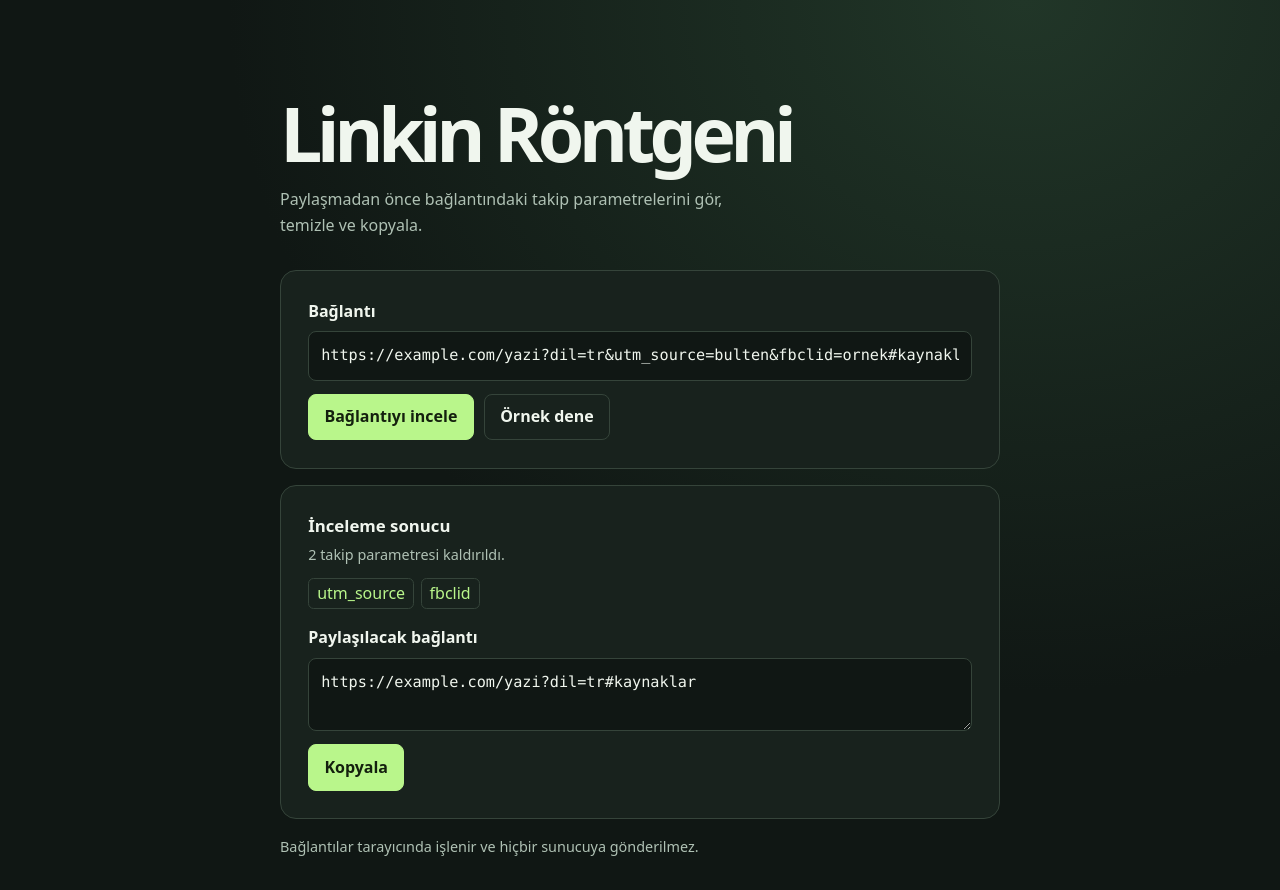
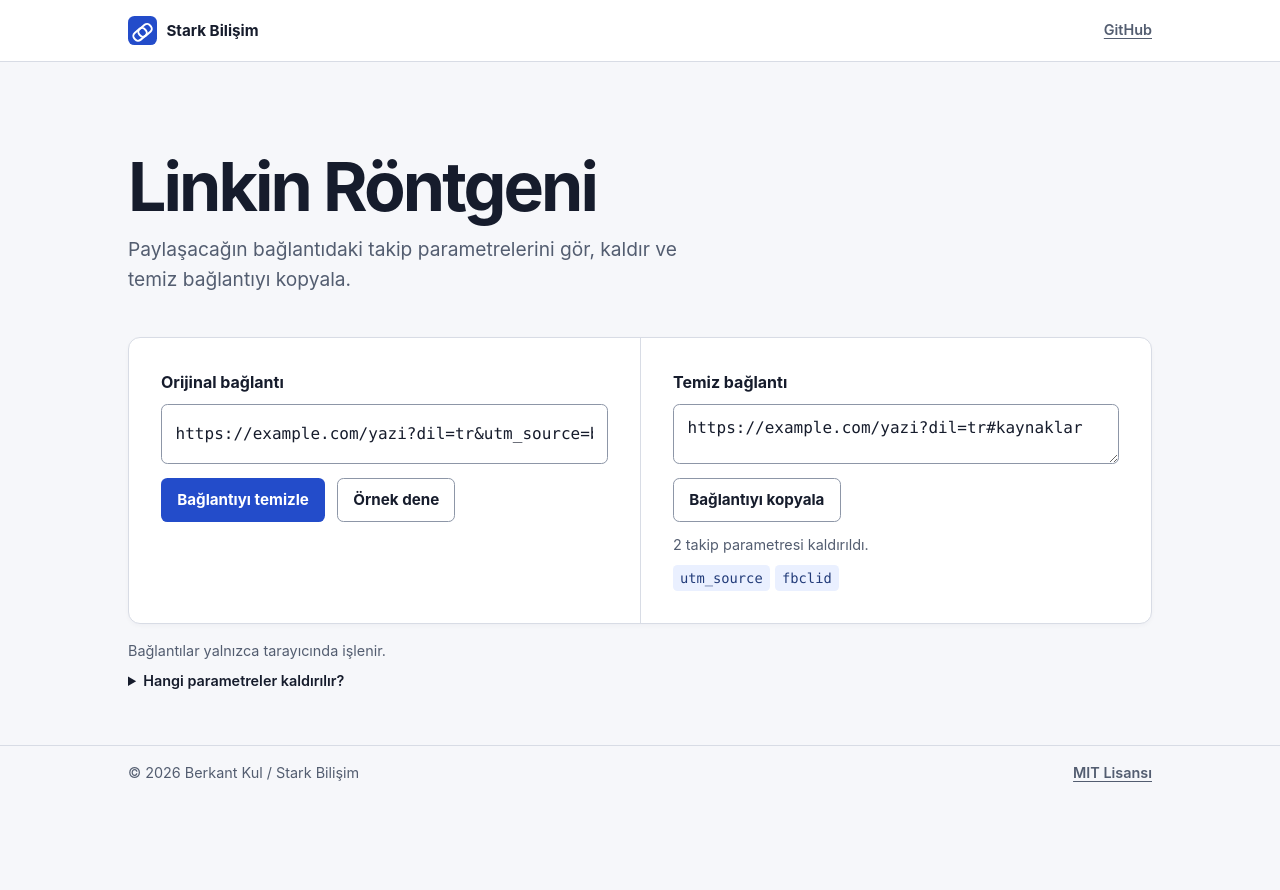
Before and after one commit to berkantkull/linkin-rontgeni, a plain HTML site: page index.html in a window 1280 px wide. Both pictures are taken after a click on the button "Örnek dene". After the commit the page ends 800 px from the top, so only its background shows below. Drawn offline with Linux system fonts and the light colour scheme.

Commit message:
Redesign the link cleaner and add MIT license

```diff
--- a/index.html
+++ b/index.html
@@ -4,100 +4,239 @@
   <meta charset="utf-8">
   <meta name="viewport" content="width=device-width, initial-scale=1">
   <meta name="description" content="Paylaşmadan önce bağlantındaki takip parametrelerini gör ve temizle.">
-  <meta name="theme-color" content="#101714">
+  <meta name="theme-color" content="#f6f7fa">
   <title>Linkin Röntgeni</title>
   <style>
     :root {
-      color-scheme: dark;
-      --bg: #101714;
-      --panel: #18221d;
-      --border: #35443a;
-      --text: #f0f6ee;
-      --muted: #afc1b4;
-      --mint: #b9f68b;
-      --dark: #14200e;
-      --warning: #ffb6a4;
-      font: 100%/1.6 system-ui, sans-serif;
+      color-scheme: light;
+      --canvas: #f6f7fa;
+      --surface: #fff;
+      --quiet: #f1f3f7;
+      --line: #d8dce5;
+      --control-line: #8d96a7;
+      --ink: #161c2c;
+      --muted: #535d70;
+      --accent: #234cca;
+      --accent-hover: #1a3baa;
+      --accent-soft: #eaf0ff;
+      --error: #a52825;
+      --success: #176043;
+      --mono: ui-monospace, "SFMono-Regular", Consolas, monospace;
+      font: 100%/1.55 -apple-system, BlinkMacSystemFont, "Segoe UI", system-ui, sans-serif;
     }
+
     * { box-sizing: border-box; }
     body {
       margin: 0;
-      background: radial-gradient(ellipse at 80% 0%, #213628 0%, transparent 55%), var(--bg);
+      display: flex;
+      flex-direction: column;
       min-height: 100vh;
-      color: var(--text);
+      background: var(--canvas);
+      color: var(--ink);
     }
-    main { width: min(100% - 2rem, 45rem); margin: auto; padding: clamp(2.5rem, 8vw, 6rem) 0 2rem; }
-    header { margin-bottom: 2rem; }
-    h1, h2, p { margin: 0; }
-    h1 { font-size: clamp(2.5rem, 8vw, 4.7rem); line-height: 1; letter-spacing: -.075em; }
-    header p { max-width: 31rem; margin-top: 1rem; color: var(--muted); }
-    section, form { padding: clamp(1rem, 4vw, 1.7rem); border: 1px solid var(--border); border-radius: 1rem; background: var(--panel); }
-    section { margin-top: 1rem; }
-    label { display: block; font-weight: 650; margin-bottom: .45rem; }
+
+    h1, p { margin: 0; }
+    a { color: var(--accent); text-underline-offset: .19em; }
+    .shell { width: min(100% - 3rem, 64rem); margin-inline: auto; }
+    .site-header { background: var(--surface); border-bottom: 1px solid var(--line); }
+    .site-header .shell, .site-footer .shell {
+      display: flex;
+      align-items: center;
+      justify-content: space-between;
+      flex-wrap: wrap;
+      gap: .65rem 1.25rem;
+      padding-block: 1rem;
+    }
+
+    .brand {
+      display: inline-flex;
+      align-items: center;
+      gap: .6rem;
+      font-size: .95rem;
+      font-weight: 700;
+    }
+
+    .brand-icon {
+      position: relative;
+      width: 1.8rem;
+      height: 1.8rem;
+      border-radius: .4rem;
+      background: var(--accent);
+    }
+
+    .brand-icon::before, .brand-icon::after {
+      content: "";
+      position: absolute;
+      top: .64rem;
+      width: .73rem;
+      height: .42rem;
+      border: 2px solid #fff;
+      border-radius: .3rem;
+      transform: rotate(-40deg);
+    }
+
+    .brand-icon::before { left: .24rem; top: .82rem; }
+    .brand-icon::after { right: .24rem; top: .55rem; }
+    .nav-link, .site-footer a { color: var(--muted); font-weight: 600; }
+    .nav-link { font-size: .9rem; }
+    .nav-link:hover, .site-footer a:hover { color: var(--accent); }
+    main { flex: 1; padding-block: clamp(2.6rem, 7vw, 5.5rem) 3rem; }
+    .intro { margin-bottom: clamp(1.6rem, 4vw, 2.65rem); }
+    h1 {
+      font-size: clamp(2.25rem, 6.5vw, 4.25rem);
+      line-height: 1.06;
+      letter-spacing: -.043em;
+      font-weight: 700;
+    }
+    .intro p { margin-top: .85rem; max-width: 35rem; color: var(--muted); font-size: clamp(1rem, 2.5vw, 1.2rem); }
+
+    .workspace {
+      display: grid;
+      grid-template-columns: repeat(2, minmax(0, 1fr));
+      border: 1px solid var(--line);
+      border-radius: .75rem;
+      background: var(--surface);
+      box-shadow: 0 2px 4px #16203908;
+    }
+
+    .pane { min-width: 0; padding: clamp(1.15rem, 3.5vw, 2rem); }
+    .pane + .pane { border-inline-start: 1px solid var(--line); }
+    label { display: block; margin-bottom: .55rem; font-weight: 650; }
     input, textarea {
       display: block;
       width: 100%;
-      padding: .75rem;
-      color: var(--text);
-      background: var(--bg);
-      border: 1px solid var(--border);
-      border-radius: .5rem;
-      font: 0.95rem/1.55 ui-monospace, Consolas, monospace;
+      padding: .78rem .85rem;
+      min-height: 3.75rem;
+      color: var(--ink);
+      background: var(--surface);
+      border: 1px solid var(--control-line);
+      border-radius: .4rem;
+      font: 1rem/1.35 var(--mono);
     }
-    textarea { resize: vertical; }
+
+    input::placeholder, textarea::placeholder { color: var(--muted); opacity: 1; }
+    input[aria-invalid="true"] { border-color: var(--error); }
+    textarea { height: 3.75rem; resize: vertical; overflow-wrap: anywhere; }
+    textarea[data-empty] { background: var(--quiet); border-color: var(--line); }
+    textarea::placeholder { font-family: -apple-system, BlinkMacSystemFont, "Segoe UI", system-ui, sans-serif; }
+    .actions { display: flex; flex-wrap: wrap; align-items: center; gap: .55rem .75rem; margin-top: .85rem; }
+
     button {
-      padding: .6rem .95rem;
+      min-height: 2.75rem;
+      padding: .55rem .95rem;
       font: inherit;
+      font-size: .95rem;
       font-weight: 650;
       cursor: pointer;
-      border: 1px solid var(--mint);
-      border-radius: .5rem;
-      background: var(--mint);
-      color: var(--dark);
+      border: 1px solid transparent;
+      border-radius: .4rem;
+      background: var(--accent);
+      color: #fff;
     }
-    button:hover { filter: brightness(1.12); }
-    button.secondary { background: transparent; border-color: var(--border); color: var(--text); }
-    :focus-visible { outline: 2px solid var(--mint); outline-offset: 3px; }
-    .row { display: flex; flex-wrap: wrap; align-items: center; gap: .65rem; margin-top: .8rem; }
-    .error { color: var(--warning); margin-top: .75rem; }
-    .muted, footer, .status { color: var(--muted); font-size: .9rem; }
-    h2 { font-size: 1.05rem; }
-    #summary { margin: .2rem 0 .75rem; }
-    ul { padding: 0; margin: 0 0 1rem; display: flex; flex-wrap: wrap; gap: .4rem; list-style: none; }
-    li { padding: .12rem .5rem; border: 1px solid var(--border); border-radius: .35rem; color: var(--mint); overflow-wrap: anywhere; min-width: 0; }
-    [hidden] { display: none !important; }
-    footer { margin-top: 1rem; }
+
+    button:hover:not(:disabled) { background: var(--accent-hover); }
+    button.secondary { background: var(--surface); color: var(--ink); border-color: var(--control-line); }
+    button.secondary:hover:not(:disabled) { background: var(--quiet); }
+    button:disabled { background: var(--quiet); color: var(--muted); border-color: var(--line); cursor: default; }
+    :focus-visible { outline: 2px solid var(--accent); outline-offset: 3px; }
+    .feedback, .error, .status, .tool-notes, .site-footer { font-size: .9rem; }
+    .error { color: var(--error); margin-top: .65rem; }
+    .status { color: var(--success); }
+    .feedback { color: var(--muted); }
+    #summary:not(:empty) { margin-top: .8rem; }
+    #removed {
+      padding: 0;
+      margin: .55rem 0 0;
+      display: flex;
+      flex-wrap: wrap;
+      gap: .35rem;
+      list-style: none;
+    }
+    #removed li {
+      padding: .22rem .43rem;
+      min-width: 0;
+      max-width: 100%;
+      border-radius: .28rem;
+      background: var(--accent-soft);
+      color: #223b79;
+      font: .86rem/1.35 var(--mono);
+      overflow-wrap: anywhere;
+    }
+
+    .tool-notes { margin-top: 1rem; color: var(--muted); }
+    .tool-notes details { margin-top: .5rem; }
+    .tool-notes summary {
+      width: fit-content;
+      color: var(--ink);
+      font-weight: 600;
+      cursor: pointer;
+    }
+    .tool-notes details p { margin-top: .45rem; max-width: 42rem; }
+    code { font-family: var(--mono); }
+    .site-footer { border-top: 1px solid var(--line); color: var(--muted); }
+    #removed[hidden], [hidden] { display: none; }
+
+    @media (max-width: 42rem) {
+      .shell { width: calc(100% - 2rem); }
+      .workspace { grid-template-columns: minmax(0, 1fr); }
+      .pane + .pane { border-inline-start: 0; border-top: 1px solid var(--line); }
+    }
   </style>
 </head>
 <body>
-  <main>
-    <header>
+  <header class="site-header">
+    <div class="shell">
+      <span class="brand"><span class="brand-icon" aria-hidden="true"></span>Stark Bilişim</span>
+      <a class="nav-link" href="https://github.com/berkantkull/linkin-rontgeni">GitHub</a>
+    </div>
+  </header>
+  <main class="shell">
+    <header class="intro">
       <h1>Linkin Röntgeni</h1>
-      <p>Paylaşmadan önce bağlantındaki takip parametrelerini gör, temizle ve kopyala.</p>
+      <p>Paylaşacağın bağlantıdaki takip parametrelerini gör, kaldır ve temiz bağlantıyı kopyala.</p>
     </header>
-    <form id="scan" novalidate>
-      <label for="source">Bağlantı</label>
-      <input id="source" type="url" inputmode="url" autocomplete="off" spellcheck="false"
-        placeholder="https://ornek.com/yazi?utm_source=bulten" aria-describedby="error">
-      <div class="row">
-        <button type="submit">Bağlantıyı incele</button>
-        <button type="button" class="secondary" id="example">Örnek dene</button>
+
+    <div class="workspace">
+      <form class="pane" id="scan" novalidate>
+        <label for="source">Orijinal bağlantı</label>
+        <input id="source" type="url" inputmode="url" autocomplete="off" autocapitalize="none" spellcheck="false"
+          placeholder="https://ornek.com/…" aria-describedby="error">
+        <div class="actions">
+          <button type="submit">Bağlantıyı temizle</button>
+          <button type="button" class="secondary" id="example">Örnek dene</button>
+        </div>
+        <p class="error" id="error" role="alert" hidden></p>
+      </form>
+
+      <div class="pane">
+        <label for="clean">Temiz bağlantı</label>
+        <textarea id="clean" rows="2" readonly tabindex="-1" data-empty spellcheck="false"
+          placeholder="Sonuç burada görünecek."></textarea>
+        <div class="actions">
+          <button id="copy" type="button" class="secondary" disabled>Bağlantıyı kopyala</button>
+          <span id="copy-status" class="status" role="status"></span>
+        </div>
+        <div class="feedback">
+          <p id="summary" role="status"></p>
+          <ul id="removed" aria-label="Kaldırılan takip parametreleri" hidden></ul>
+        </div>
       </div>
-      <p class="error" id="error" role="alert" hidden></p>
-    </form>
-    <section id="result" aria-labelledby="result-heading" hidden>
-      <h2 id="result-heading">İnceleme sonucu</h2>
-      <p class="muted" id="summary" aria-live="polite"></p>
-      <ul id="removed" aria-label="Kaldırılan takip parametreleri" hidden></ul>
-      <label for="clean">Paylaşılacak bağlantı</label>
-      <textarea id="clean" rows="2" readonly spellcheck="false"></textarea>
-      <div class="row">
-        <button id="copy" type="button">Kopyala</button>
-        <span id="copy-status" class="status" role="status"></span>
-      </div>
-    </section>
-    <footer>Bağlantılar tarayıcında işlenir ve hiçbir sunucuya gönderilmez.</footer>
+    </div>
+
+    <div class="tool-notes">
+      <p>Bağlantılar yalnızca tarayıcında işlenir.</p>
+      <details>
+        <summary>Hangi parametreler kaldırılır?</summary>
+        <p><code>utm_*</code>, <code>fbclid</code> ve <code>gclid</code> gibi bilinen takip parametreleri kaldırılır. Diğer parametreler ve <code>#</code> ile başlayan bölüm bağlantısı korunur.</p>
+      </details>
+    </div>
   </main>
+  <footer class="site-footer">
+    <div class="shell">
+      <p>© 2026 Berkant Kul / Stark Bilişim</p>
+      <a href="https://github.com/berkantkull/linkin-rontgeni/blob/main/LICENSE">MIT Lisansı</a>
+    </div>
+  </footer>
   <script>
     const trackingKeys = new Set([
       'fbclid', 'gclid', 'dclid', 'gbraid', 'wbraid', 'msclkid',
@@ -134,17 +273,23 @@
     const form = document.querySelector('#scan');
     const source = document.querySelector('#source');
     const error = document.querySelector('#error');
-    const result = document.querySelector('#result');
     const summary = document.querySelector('#summary');
     const removedList = document.querySelector('#removed');
     const clean = document.querySelector('#clean');
+    const copyButton = document.querySelector('#copy');
     const copyStatus = document.querySelector('#copy-status');
 
     function clearResult() {
-      result.hidden = true;
       error.hidden = true;
       source.removeAttribute('aria-invalid');
+      clean.value = '';
+      clean.setAttribute('data-empty', '');
+      clean.tabIndex = -1;
+      copyButton.disabled = true;
       copyStatus.textContent = '';
+      summary.textContent = '';
+      removedList.hidden = true;
+      removedList.replaceChildren();
     }
 
     form.addEventListener('submit', event => {
@@ -163,13 +308,17 @@
 
       const { removed } = scan;
       clean.value = scan.clean;
-      removedList.replaceChildren(...removed.map(key => {
+      clean.removeAttribute('data-empty');
+      clean.tabIndex = 0;
+      copyButton.disabled = false;
+      const items = document.createDocumentFragment();
+      for (const key of new Set(removed)) {
         const item = document.createElement('li');
         item.textContent = key;
-        return item;
-      }));
+        items.append(item);
+      }
+      removedList.replaceChildren(items);
       removedList.hidden = removed.length === 0;
-      result.hidden = false;
       summary.textContent = removed.length
         ? removed.length + ' takip parametresi kaldırıldı.'
         : 'Bilinen takip parametresi bulunamadı.';
@@ -181,11 +330,13 @@
       form.requestSubmit();
     });
 
-    document.querySelector('#copy').addEventListener('click', async () => {
+    copyButton.addEventListener('click', async () => {
+      const value = clean.value;
       try {
-        await navigator.clipboard.writeText(clean.value);
-        copyStatus.textContent = 'Kopyalandı.';
+        await navigator.clipboard.writeText(value);
+        if (clean.value === value) copyStatus.textContent = 'Kopyalandı.';
       } catch {
+        if (clean.value !== value) return;
         clean.focus();
         clean.select();
         copyStatus.textContent = 'Bağlantı seçildi. Ctrl+C veya ⌘C ile kopyala.';
```
Also changed, not shown: 2 other files.
